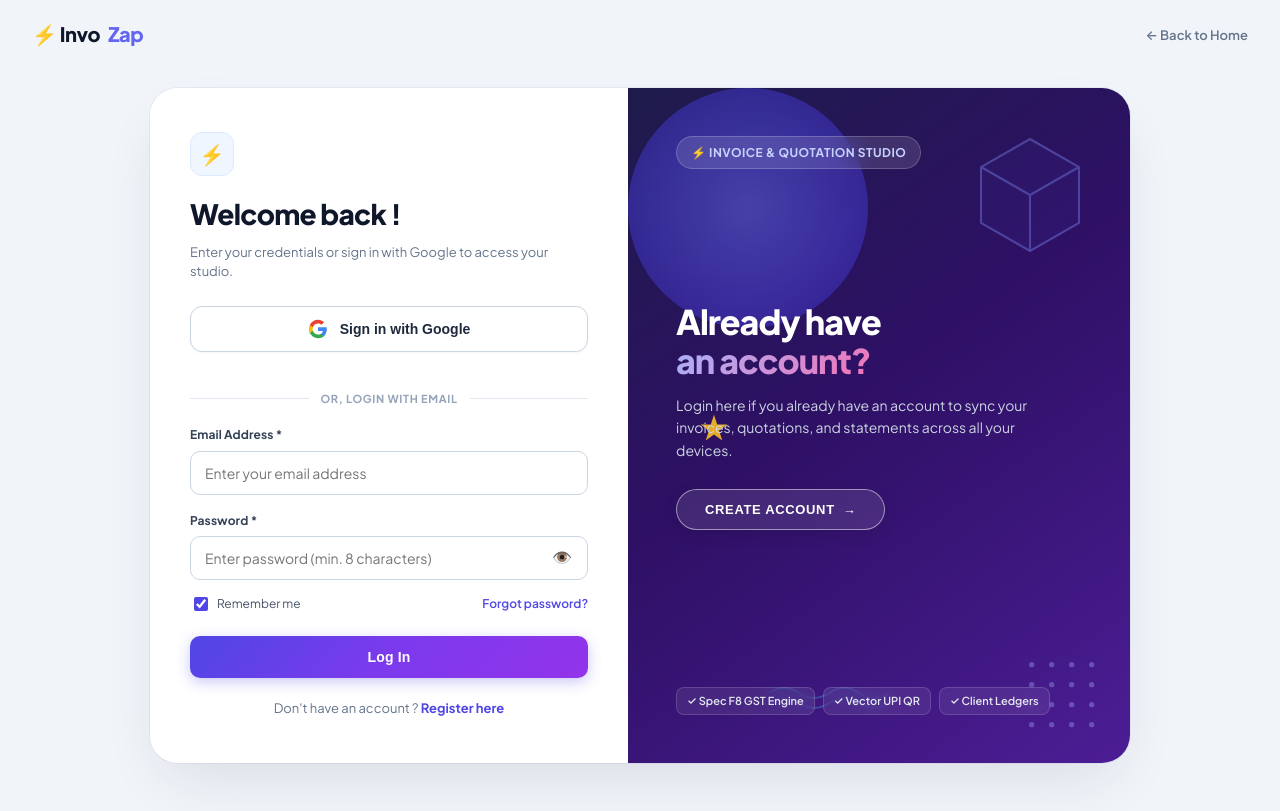
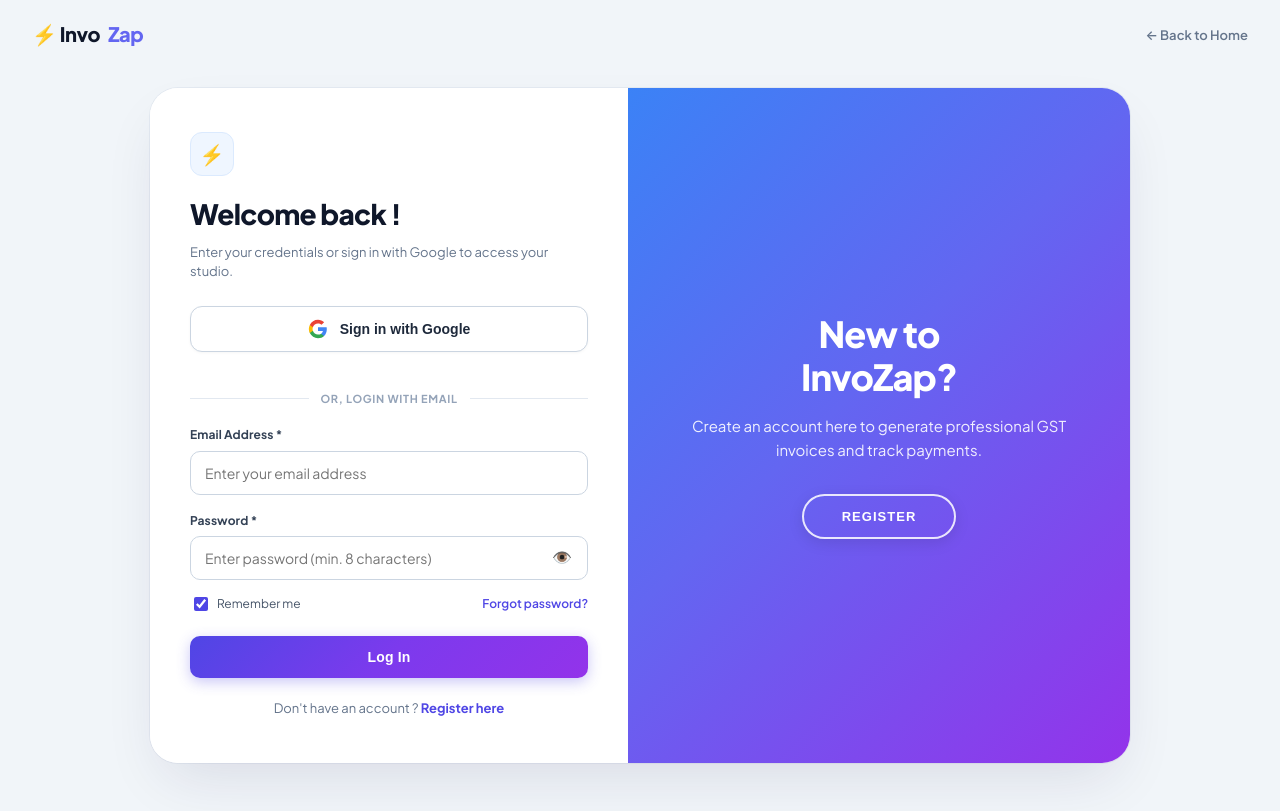
Before and after one commit to mohit-0717/InvoZap, a website: page public/auth.html in a window 1280 px wide. Drawn offline with Linux system fonts and the light colour scheme; no server answers.

Commit message:
style: remove geometric shapes from auth panel for a clean gradient aesthetic

```diff
--- a/public/auth.html
+++ b/public/auth.html
@@ -350,170 +350,73 @@
       border: 1px solid #bbf7d0;
     }
 
-    /* Right Panel: Creative Artwork Showcase */
+    /* Right Panel: Clean Gradient Showcase Panel */
     .auth-art-panel {
-      background: var(--art-gradient);
+      background: linear-gradient(135deg, #3b82f6 0%, #6366f1 45%, #9333ea 100%);
       position: relative;
-      overflow: hidden;
       display: flex;
       flex-direction: column;
-      justify-content: space-between;
-      padding: 48px;
+      justify-content: center;
+      align-items: center;
+      text-align: center;
+      padding: 48px 40px;
       color: #ffffff;
       user-select: none;
     }
 
-    /* Background Geometric Art Elements (Inspired by Reference) */
-    .art-bg-layer {
-      position: absolute;
-      inset: 0;
-      pointer-events: none;
-      opacity: 0.9;
-    }
-    .art-shape {
-      position: absolute;
-    }
-    /* Half circle bottom */
-    .art-circle-large {
-      bottom: -60px;
-      left: 30px;
-      width: 240px;
-      height: 240px;
-      border-radius: 50%;
-      background: radial-gradient(circle, #6366f1 0%, #4338ca 70%);
-      opacity: 0.6;
-    }
-    .art-cube-grid {
-      top: 30px;
-      right: 30px;
-      width: 140px;
-      height: 140px;
-      opacity: 0.45;
-    }
-    .art-star-gold {
-      position: absolute;
-      top: 48%;
-      left: 14%;
-      width: 32px;
-      height: 32px;
-      color: #fbbf24;
-      animation: floatSlow 5s ease-in-out infinite;
-    }
-    .art-dots-pattern {
-      position: absolute;
-      bottom: 25px;
-      right: 25px;
-      width: 80px;
-      height: 80px;
-      opacity: 0.4;
-    }
-    .art-wave-svg {
-      position: absolute;
-      bottom: 50px;
-      left: 28%;
-      opacity: 0.35;
+    /* Showcase Text & Pill Button */
+    .art-content-wrap {
+      display: flex;
+      flex-direction: column;
+      align-items: center;
+      justify-content: center;
+      max-width: 380px;
+      margin: 0 auto;
     }
 
-    @keyframes floatSlow {
-      0%, 100% { transform: translateY(0) rotate(0deg); }
-      50% { transform: translateY(-8px) rotate(15deg); }
+    .art-hero-title {
+      font-size: 36px;
+      font-weight: 800;
+      line-height: 1.2;
+      letter-spacing: -0.025em;
+      color: #ffffff;
+      margin: 0 0 16px 0;
     }
-    @keyframes fadeIn {
-      from { opacity: 0; transform: translateY(-4px); }
-      to { opacity: 1; transform: translateY(0); }
+    .art-hero-desc {
+      font-size: 15px;
+      color: rgba(255, 255, 255, 0.9);
+      line-height: 1.6;
+      margin: 0 0 32px 0;
+      font-weight: 400;
     }
 
-    /* Showcase Text & Floating Card Overlay */
-    .art-content-wrap {
-      position: relative;
-      z-index: 2;
-      display: flex;
-      flex-direction: column;
-      height: 100%;
-      justify-content: space-between;
-    }
-
-    .art-top-badge {
-      display: inline-flex;
-      align-items: center;
-      gap: 6px;
-      background: rgba(255, 255, 255, 0.12);
-      backdrop-filter: blur(12px);
-      border: 1px solid rgba(255, 255, 255, 0.2);
-      padding: 6px 14px;
-      border-radius: 9999px;
-      font-size: 12px;
-      font-weight: 700;
-      color: #c7d2fe;
-      align-self: flex-start;
-      letter-spacing: 0.04em;
-    }
-
-    .art-hero-text {
-      margin: auto 0;
-      max-width: 380px;
-    }
-    .art-hero-title {
-      font-size: 34px;
-      font-weight: 800;
-      line-height: 1.15;
-      letter-spacing: -0.03em;
-      margin: 0 0 14px 0;
-    }
-    .art-hero-title span {
-      background: linear-gradient(135deg, #a5b4fc 0%, #f472b6 100%);
-      -webkit-background-clip: text;
-      -webkit-text-fill-color: transparent;
-    }
-    .art-hero-desc {
-      font-size: 14px;
-      color: #cbd5e1;
-      line-height: 1.6;
-      margin: 0 0 28px 0;
-    }
-
-    /* Interactive Switcher Button in Art Panel */
+    /* Interactive Switcher Pill Button (Reference 1 Style) */
     .btn-art-switch {
-      background: rgba(255, 255, 255, 0.1);
-      backdrop-filter: blur(8px);
-      border: 1.5px solid rgba(255, 255, 255, 0.5);
+      background: transparent;
+      border: 2px solid rgba(255, 255, 255, 0.85);
       color: #ffffff;
-      padding: 12px 28px;
+      padding: 13px 38px;
       border-radius: 9999px;
       font-size: 13px;
       font-weight: 700;
       cursor: pointer;
-      transition: all 0.2s ease;
-      letter-spacing: 0.05em;
+      transition: all 0.2s cubic-bezier(0.16, 1, 0.3, 1);
+      letter-spacing: 0.08em;
       display: inline-flex;
       align-items: center;
-      gap: 8px;
+      justify-content: center;
+      text-transform: uppercase;
       box-shadow: 0 4px 15px rgba(0, 0, 0, 0.1);
     }
     .btn-art-switch:hover {
       background: #ffffff;
-      color: #1e1b4b;
+      color: #4f46e5;
       border-color: #ffffff;
       transform: translateY(-2px);
-      box-shadow: 0 8px 25px rgba(0, 0, 0, 0.25);
+      box-shadow: 0 10px 25px rgba(0, 0, 0, 0.2);
     }
-
-    /* Feature Pills at bottom */
-    .art-footer-features {
-      display: flex;
-      flex-wrap: wrap;
-      gap: 8px;
-      margin-top: 24px;
-    }
-    .feature-pill {
-      background: rgba(255, 255, 255, 0.08);
-      backdrop-filter: blur(8px);
-      border: 1px solid rgba(255, 255, 255, 0.15);
-      border-radius: 8px;
-      padding: 4px 10px;
-      font-size: 11px;
-      font-weight: 600;
-      color: #e2e8f0;
+    .btn-art-switch:active {
+      transform: translateY(0);
     }
 
     /* Modal for Setup / Demo Helper */
@@ -694,60 +597,14 @@
         </div>
       </section>
 
-      <!-- RIGHT COLUMN: CREATIVE ARTWORK & SHOWCASE PANEL -->
+      <!-- RIGHT COLUMN: CLEAN GRADIENT PANEL (NO SHAPES) -->
       <aside class="auth-art-panel">
-        <!-- Background Art SVG & Shapes -->
-        <div class="art-bg-layer">
-          <div class="art-circle-large"></div>
-
-          <!-- Geometric isometric cubes -->
-          <svg class="art-shape art-cube-grid" viewBox="0 0 100 100" fill="none">
-            <polygon points="50,15 85,35 85,75 50,95 15,75 15,35" stroke="#818cf8" stroke-width="1.5" fill="rgba(99,102,241,0.15)"/>
-            <polyline points="15,35 50,55 85,35" stroke="#818cf8" stroke-width="1.5"/>
-            <line x1="50" y1="55" x2="50" y2="95" stroke="#818cf8" stroke-width="1.5"/>
-          </svg>
-
-          <!-- Golden Star Icon (from Reference Image 2) -->
-          <svg class="art-star-gold" viewBox="0 0 24 24" fill="currentColor">
-            <path d="M12 2l2.4 7.4h7.6l-6.2 4.5 2.4 7.4-6.2-4.5-6.2 4.5 2.4-7.4-6.2-4.5h7.6z"/>
-          </svg>
-
-          <!-- Dotted Matrix Pattern -->
-          <svg class="art-dots-pattern" viewBox="0 0 60 60" fill="#a5b4fc">
-            <circle cx="5" cy="5" r="2"/><circle cx="20" cy="5" r="2"/><circle cx="35" cy="5" r="2"/><circle cx="50" cy="5" r="2"/>
-            <circle cx="5" cy="20" r="2"/><circle cx="20" cy="20" r="2"/><circle cx="35" cy="20" r="2"/><circle cx="50" cy="20" r="2"/>
-            <circle cx="5" cy="35" r="2"/><circle cx="20" cy="35" r="2"/><circle cx="35" cy="35" r="2"/><circle cx="50" cy="35" r="2"/>
-            <circle cx="5" cy="50" r="2"/><circle cx="20" cy="50" r="2"/><circle cx="35" cy="50" r="2"/><circle cx="50" cy="50" r="2"/>
-          </svg>
-
-          <!-- Wavy Lines Pattern -->
-          <svg class="art-wave-svg" width="120" height="30" viewBox="0 0 120 30" fill="none" stroke="#38bdf8" stroke-width="2">
-            <path d="M0 10 Q 15 0, 30 10 T 60 10 T 90 10 T 120 10"/>
-            <path d="M0 20 Q 15 10, 30 20 T 60 20 T 90 20 T 120 20"/>
-          </svg>
-        </div>
-
-        <!-- Foreground Dynamic Showcase Content -->
         <div class="art-content-wrap">
-          <div class="art-top-badge" id="artBadge">⚡ INVOICE & QUOTATION STUDIO</div>
-
-          <div class="art-hero-text">
-            <h2 class="art-hero-title" id="artTitle">
-              Already have<br><span>an account?</span>
-            </h2>
-            <p class="art-hero-desc" id="artDesc">
-              Login here if you already have an account to sync your invoices, quotations, and statements across all your devices.
-            </p>
-            <button type="button" class="btn-art-switch" id="btnArtSwitch">
-              <span id="artSwitchBtnText">CREATE ACCOUNT</span> →
-            </button>
-          </div>
-
-          <div class="art-footer-features">
-            <span class="feature-pill">✓ Spec F8 GST Engine</span>
-            <span class="feature-pill">✓ Vector UPI QR</span>
-            <span class="feature-pill">✓ Client Ledgers</span>
-          </div>
+          <h2 class="art-hero-title" id="artTitle">New to<br>InvoZap?</h2>
+          <p class="art-hero-desc" id="artDesc">Create an account here to generate professional GST invoices and track payments.</p>
+          <button type="button" class="btn-art-switch" id="btnArtSwitch">
+            <span id="artSwitchBtnText">REGISTER</span>
+          </button>
         </div>
       </aside>
 
@@ -855,10 +712,10 @@
           switchPrompt.textContent = "Already have an account ?";
           btnToggleMode.textContent = "Log In here";
 
-          // Update Art Panel
-          artTitle.innerHTML = "Already have<br><span>an account?</span>";
-          artDesc.textContent = "Login here if you already have an account to sync your invoices, quotations, and statements across all your devices.";
-          artSwitchBtnText.textContent = "SIGN IN";
+          // Update Art Panel (Clean SlideEgg style)
+          artTitle.innerHTML = "Already have<br>an account?";
+          artDesc.textContent = "Login here if you already have an account";
+          artSwitchBtnText.textContent = "LOGIN";
         } else {
           // Switch to Login View
           mainFormTitle.textContent = "Welcome back !";
@@ -872,10 +729,10 @@
           switchPrompt.textContent = "Don't have an account ?";
           btnToggleMode.textContent = "Register here";
 
-          // Update Art Panel
-          artTitle.innerHTML = "New to<br><span>InvoZap Studio?</span>";
-          artDesc.textContent = "Create an account to unlock cloud syncing, custom client directories, reusable product catalogs, and detailed financial ledgers.";
-          artSwitchBtnText.textContent = "CREATE ACCOUNT";
+          // Update Art Panel (Clean SlideEgg style)
+          artTitle.innerHTML = "New to<br>InvoZap?";
+          artDesc.textContent = "Create an account here to issue GST invoices and track payments";
+          artSwitchBtnText.textContent = "REGISTER";
         }
       }
 
```
Also changed, not shown: 1 other file.
